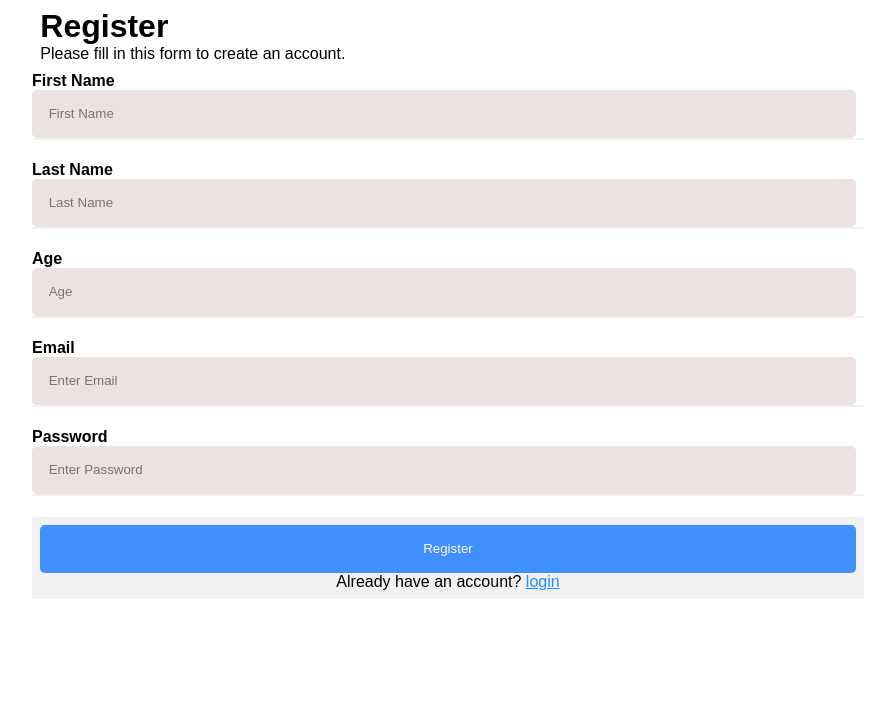
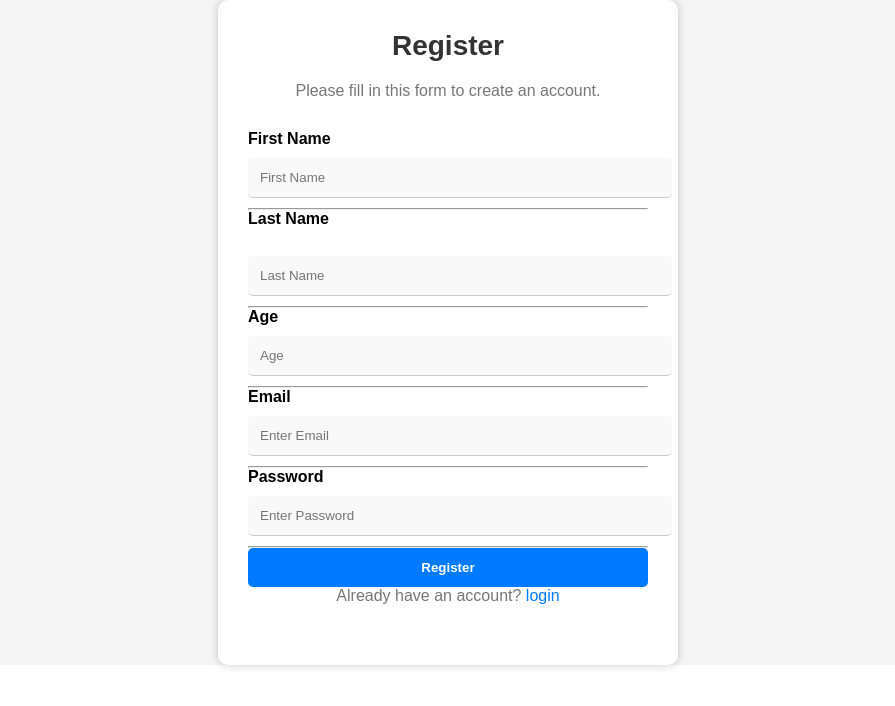
Before and after one commit to C8-MohAlawneh/MERAKI_Academy_Project_4, a React (Create React App) app in the folder frontend/: page /register in a window 1280 px wide. Shown: the top 706 px of the page, without its empty margins (192-1087 px from the left). Built offline with nearby package versions, Linux system fonts and the light colour scheme; a web font is replaced by a local one.

Commit message:
edited register page design

```diff
--- a/frontend/src/components/AddFriends/index.js
+++ b/frontend/src/components/AddFriends/index.js
@@ -1,7 +1,7 @@
 import axios from "axios";
 import React, { useContext, useEffect, useState } from "react";
 import { AppContext } from "../../AppContext";
-import { Avatar, Button, List, Skeleton, Layout, Menu, theme } from "antd";
+import { Avatar, Button, List, Skeleton, Layout, Menu } from "antd";
 import "./style.css";
 import {
   UploadOutlined,
@@ -31,7 +31,6 @@ const AddFriends = () => {
         headers: { Authorization: `Bearer ${token}` },
       })
       .then((result) => {
-        console.log(result.data.profile);
         setFriendsReq(result.data.profile.friendsReq);
       })
       .catch();
@@ -131,11 +130,13 @@ const AddFriends = () => {
                                 },
                               }
                             );
+                            setTimeout(() => {
                               setFriendsReq(
                                 friendsReq.filter((elem) => {
                                   return elem._id !== item._id;
                                 })
                               );
+                            }, 500);
                           } catch (err) {
                             console.log(err);
                           }
@@ -157,11 +158,13 @@ const AddFriends = () => {
                                 },
                               }
                             );
+                            setTimeout(() => {
                               setFriendsReq(
                                 friendsReq.filter((elem) => {
                                   return elem._id !== item._id;
                                 })
                               );
+                            }, 500);
                           } catch (err) {
                             console.log(err);
                           }
--- a/frontend/src/components/Home/Posts/index.js
+++ b/frontend/src/components/Home/Posts/index.js
@@ -4,13 +4,7 @@ import axios from "axios";
 import "./style.css";
 import { BiSolidCheckCircle } from "react-icons/bi";
 import { Avatar, Button, Card } from "antd";
-import {
-  DownOutlined,
-  LikeOutlined,
-  CommentOutlined,
-  LikeTwoTone,
-  LikeFilled,
-} from "@ant-design/icons";
+import { DownOutlined, CommentOutlined, LikeFilled } from "@ant-design/icons";
 import { Dropdown, Space, Input } from "antd";
 const { Meta } = Card;
 const { TextArea } = Input;
@@ -99,7 +93,12 @@ const Posts = () => {
             actions={[
               <Button
                 className="create-post-btn"
-                style={{ width: "100%", border: "none", height: "100%" }}
+                style={{
+                  width: "50%",
+                  border: "none",
+                  height: "100%",
+                  color: "blue",
+                }}
                 onClick={() => {
                   axios
                     .post("http://localhost:5000/posts", createPost, {
@@ -113,7 +112,7 @@ const Posts = () => {
                     });
                 }}
               >
-                Post
+                <h3>Post</h3>
               </Button>,
             ]}
           >
@@ -373,6 +372,7 @@ const Posts = () => {
                             <span>
                               <Avatar src={comment.commenter.userPhoto} />
                             </span>
+                            &nbsp;
                             {comment.comment}
                           </p>
                         </div>
--- a/frontend/src/components/Register/index.js
+++ b/frontend/src/components/Register/index.js
@@ -98,6 +98,7 @@ const Register = () => {
                   navigate("/login");
                 })
                 .catch((err) => {
+                  console.log(err);
                   setErrMessage(err.response.data.err);
                 });
             }}
--- a/frontend/src/components/Register/style.css
+++ b/frontend/src/components/Register/style.css
@@ -1,56 +1,91 @@
-/* Add padding to containers */
-.container {
-  padding: 1%;
-  background-color: white;
-}
+/* Container for the entire registration page */
 .register-page {
   display: flex;
-  flex-direction: column;
+  justify-content: center;
   align-items: center;
+  min-height: 100%;
+  background-color: #f5f5f5;
+  font-family: Arial, sans-serif;
 }
-/* Full-width input fields */
+
+/* Container for the registration form */
+.register-page-child {
+  background-color: #fff;
+  border-radius: 10px;
+  box-shadow: 0 0 10px rgba(0, 0, 0, 0.2);
+  padding: 30px;
+  width: 400px;
+  text-align: center;
+}
+
+/* Heading style */
+h1 {
+  font-size: 28px;
+  color: #333;
+  margin-bottom: 20px;
+}
+
+/* Paragraph style */
+p {
+  font-size: 16px;
+  color: #777;
+  margin-bottom: 30px;
+}
+
+/* Label style */
+label {
+  display: block;
+  text-align: left;
+  font-weight: bold;
+  margin-bottom: 10px;
+}
+
+/* Input field style */
 .register-input {
-  width: 95%;
-  padding: 2%;
-  display: inline-block;
+  width: 100%;
+  padding: 12px;
+  margin-bottom: 10px;
   border: none;
-  background-color: #ede2e2;
+  border-bottom: 1px solid #ccc;
+  background-color: #f9f9f9;
   outline: none;
   border-radius: 5px;
+  transition: border-bottom-color 0.3s;
 }
 
-/* Overwrite default styles of hr */
-hr {
-  border: 1px solid #f1f1f1;
-  margin-bottom: 2.5%;
+.register-input:focus {
+  border-bottom-color: #007bff;
 }
 
-/* Set a style for the submit button */
+/* Button style */
 .registerbtn {
-  background-color: #1677ff;
-  color: white;
-  padding: 2%;
+  background-color: #007bff;
+  color: #fff;
+  padding: 12px 20px;
   border: none;
+  border-radius: 5px;
   cursor: pointer;
   width: 100%;
-  opacity: 0.8;
-  border-radius: 5px;
+  font-weight: bold;
+  transition: background-color 0.3s;
 }
 
 .registerbtn:hover {
-  opacity: 1;
+  background-color: #0056b3;
 }
 
-a {
-  color: dodgerblue;
+/* Sign-in link style */
+.signin a {
+  color: #007bff;
+  text-decoration: none;
 }
 
-.signin {
-  background-color: #f1f1f1;
-  text-align: center;
+.signin a:hover {
+  text-decoration: underline;
 }
-.register-page-child {
-  width: 65%;
-  height: 100%;
-  background-color: white;
+
+/* Error message style */
+.error-message {
+  color: red;
+  margin-top: 10px;
 }
```
Also changed, not shown: frontend/src/components/Login/style.css (+0 -7 lines). Lines whose indentation alone changed are shown as unchanged.
